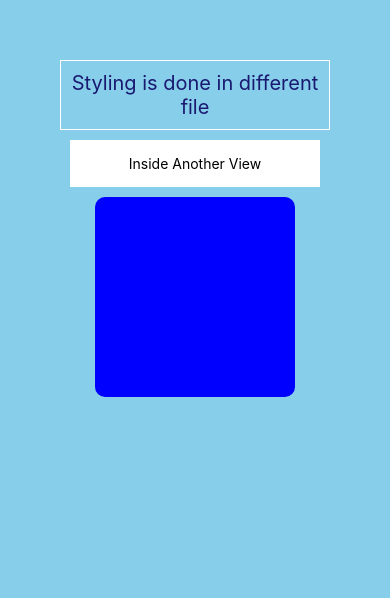
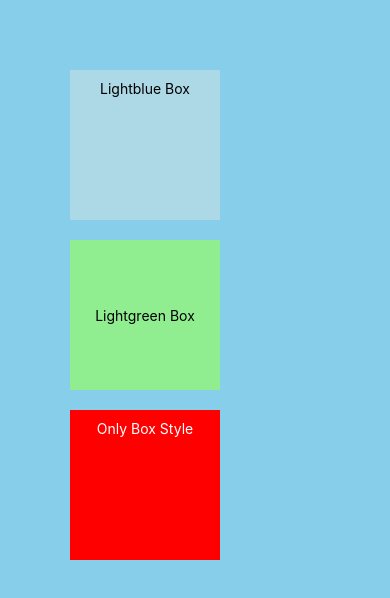
Before and after one commit to muazimmaqbool/React-Native-Tutorials, a React Native app: screen / in a window 390 px wide. Shown: the top 598 px of the page. Built offline with nearby package versions, Linux system fonts and the light colour scheme.

Commit message:
style precendence

```diff
--- a/App.js
+++ b/App.js
@@ -86,8 +86,8 @@ const App = () => {
       <Greet name="Basit Mushtaq" enroll={"6593"}/>  */}
       {/* <B_Styling /> */}
       {/* <C_StyleSheet/> */}
-      <Cc_styleSheet2/>
-      {/* <D_MultipleStyles/> */}
+      {/* <Cc_styleSheet2/> */}
+      <D_MultipleStyles/>
       {/* <E_BoxModel/> */}
       {/* <F_Shadows/> */}
       {/* <G_StyleInheritance/> */}
--- a/Components/D_MultipleStyles.js
+++ b/Components/D_MultipleStyles.js
@@ -17,13 +17,21 @@ const D_MultipleStyles = () => {
         <Text>Lightgreen Box</Text>
       </View>
       <View style={styles.box}>
-        <Text>Only Box Style</Text>
+        <Text style={{color:"white"}}>Only Box Style</Text>
       </View>
     </View>
   );
 };
 
 const styles = StyleSheet.create({
+  box: {
+    width: 150,
+    height: 150,
+    padding: 10,
+    margin:10,
+    backgroundColor:"red",
+    alignItems:"center",
+  },
   lightblueBg: {
     backgroundColor: "lightblue",
     // width: 100,
@@ -36,14 +44,7 @@ const styles = StyleSheet.create({
     // height: 100,
     // padding: 10,
   },
-  box: {
-    width: 150,
-    height: 150,
-    padding: 10,
-    margin:10,
-    backgroundColor:"red",
-    alignItems:"center",
-  },
+
 });
 /*
   ->Note as you can see both the lightblueBg and lightgreenBg has some common styles and we can put them togther
```
